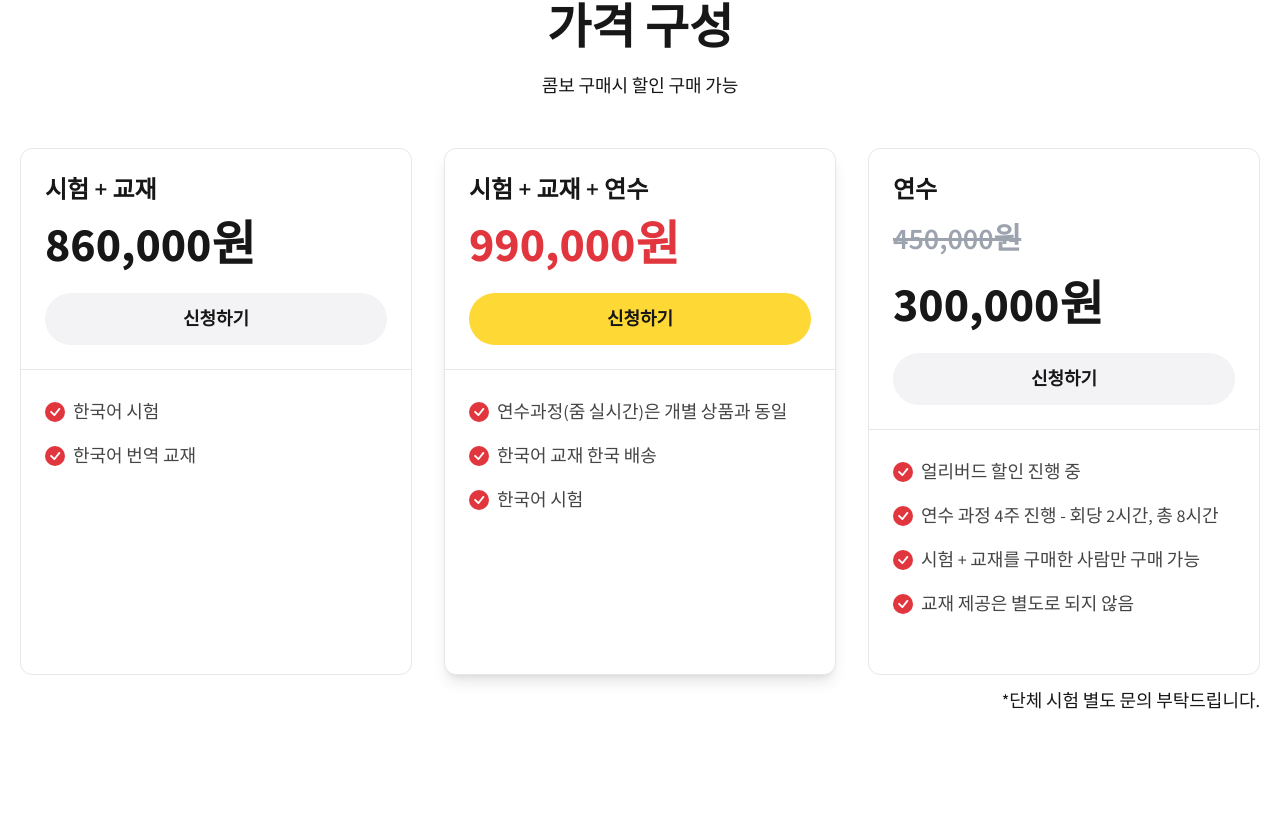
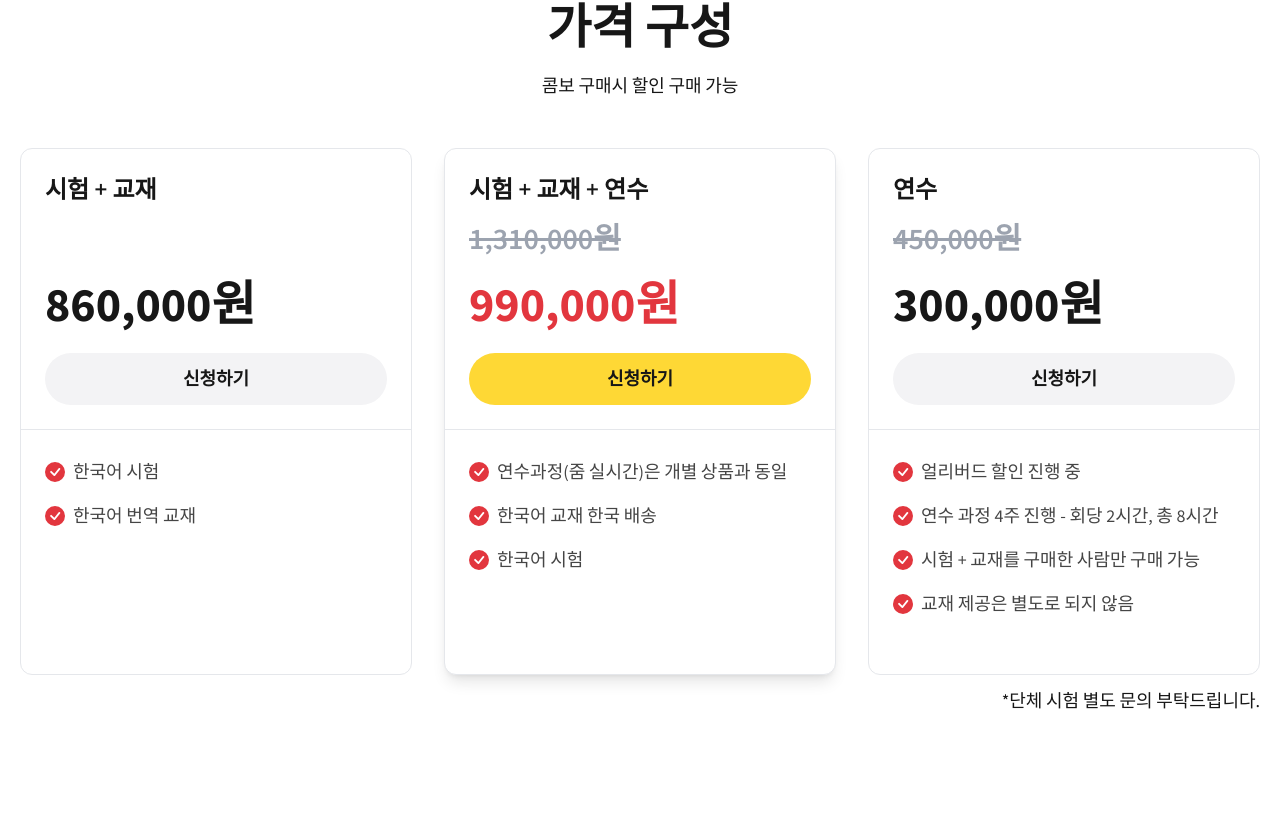
Before and after one commit to fittobecs/ace-landing-page, a Next.js app: page / in a window 1280 px wide. Shown: the part 5998-6820 px from the top of the page. Built offline with nearby package versions, Linux system fonts and the light colour scheme.

Commit message:
금액 수정 표기

```diff
--- a/src/components/Pricing/PricingColumn.tsx
+++ b/src/components/Pricing/PricingColumn.tsx
@@ -23,6 +23,11 @@ const PricingColumn: React.FC<Props> = ({ tier, highlight }: Props) => {
         {previousPrice && (
           <p className="text-2xl md:text-3xl text-gray-400 font-semibold mb-6 line-through">
             {previousPrice}
+          </p>
+        )}
+        {!previousPrice && (
+          <p className="text-2xl md:text-3xl text-gray-400 font-semibold mb-6">
+            &nbsp;
           </p>
         )}
         <p className="text-3xl md:text-5xl font-bold mb-6">
--- a/src/data/pricing.ts
+++ b/src/data/pricing.ts
@@ -10,6 +10,7 @@ export const tiers: IPricing[] = [
   {
     name: "시험 + 교재 + 연수",
     link: "https://www.fittobe.ac/course/course_view.jsp?id=184374&cid=118148#course-view-184374",
+    previousPrice: "1,310,000원",
     price: "990,000원",
     features: [
       "연수과정(줌 실시간)은 개별 상품과 동일",
```
